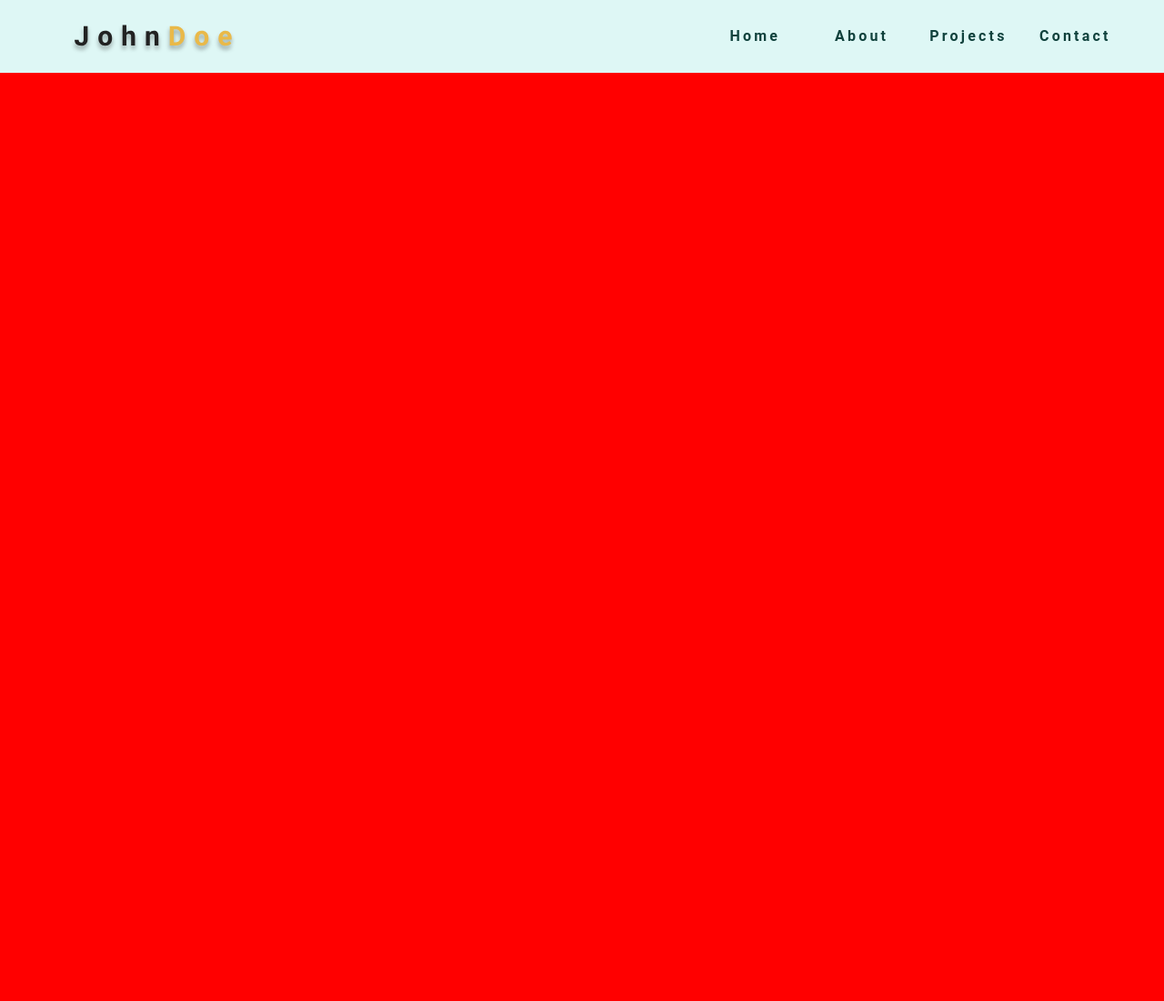
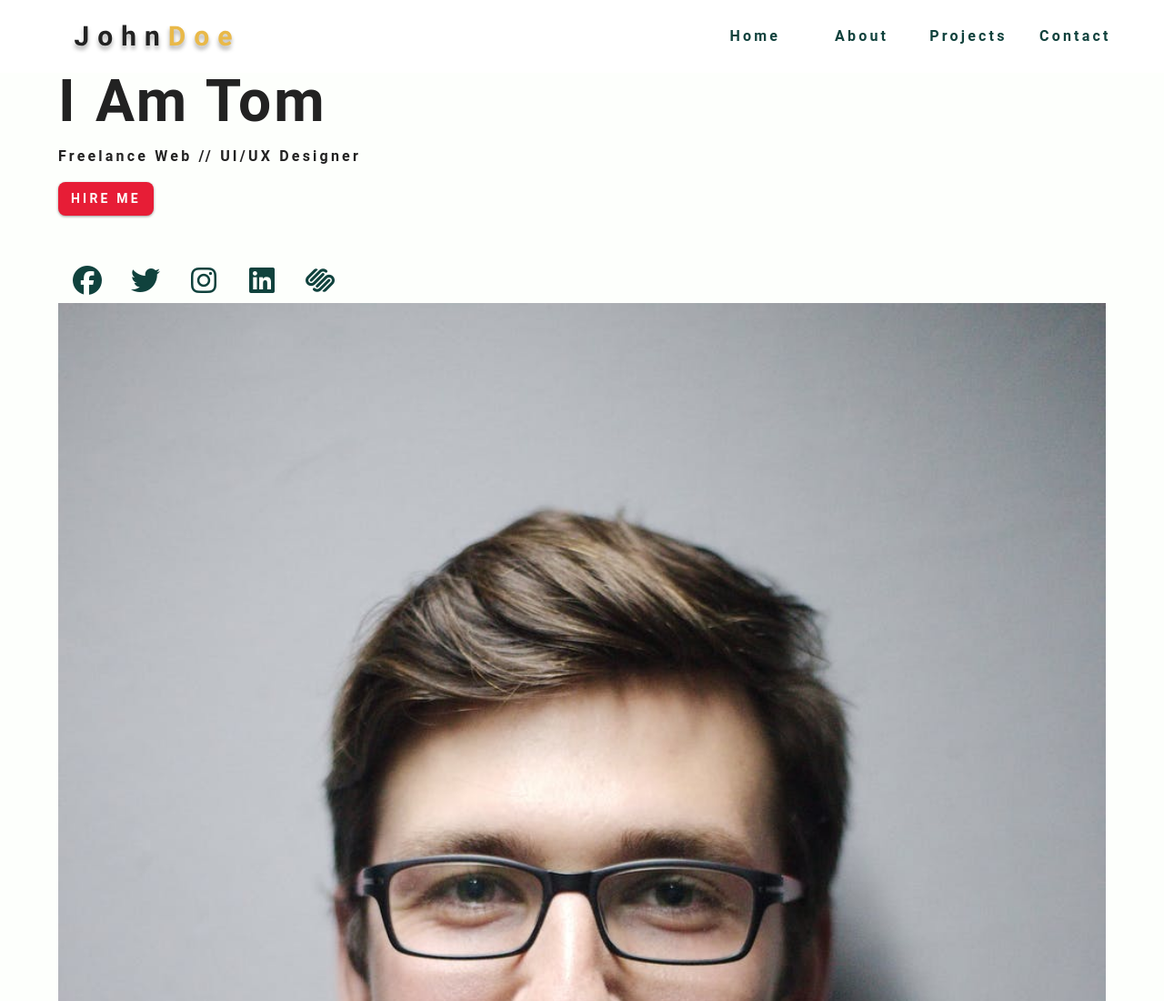
Before and after one commit to PadillaTom/P3-Portfolio-Test1, a plain HTML site: page index.html in a window 1280 px wide. Shown: the top 1100 px of the page at 91% size. Drawn offline with Linux system fonts and the light colour scheme.

Commit message:
hero CSS

```diff
--- a/index.html
+++ b/index.html
@@ -74,11 +74,53 @@
             </a>
           </li>
         </ul>
+        <!-- End Icons -->
       </div>
     </aside>
     <!-- End Sidebar -->
     <!-- Hero Section -->
-    <section class="hero"></section>
+    <header class="hero">
+      <div class="section-center hero-center">
+        <article class="hero-info">
+          <div class="underline"></div>
+          <h1>I am Tom</h1>
+          <h4>Freelance Web // UI/UX Designer</h4>
+          <a href="#" class="btn hero-btn">Hire me</a>
+          <!-- Social Icons -->
+          <ul class="social-icons hero-icons">
+            <li>
+              <a href="#" class="social-icon">
+                <i class="fab fa-facebook"></i>
+              </a>
+            </li>
+            <li>
+              <a href="#" class="social-icon">
+                <i class="fab fa-twitter"></i>
+              </a>
+            </li>
+            <li>
+              <a href="#" class="social-icon">
+                <i class="fab fa-instagram"></i>
+              </a>
+            </li>
+            <li>
+              <a href="#" class="social-icon">
+                <i class="fab fa-linkedin"></i>
+              </a>
+            </li>
+            <li>
+              <a href="#" class="social-icon">
+                <i class="fab fa-squarespace"></i>
+              </a>
+            </li>
+          </ul>
+          <!-- End Icons -->
+        </article>
+        <artic class="hero-img">
+          <img class="hero-photo" src="./Images/hero-img.jpeg" alt="" />
+        </artic>
+      </div>
+    </header>
     <!-- End Hero Section -->
     <!-- JS -->
     <script src="./js/app.js"></script>
--- a/style.css
+++ b/style.css
@@ -103,7 +103,7 @@ p {
   font-size: 0.875rem;
   border: 2px solid transparent;
   cursor: pointer;
-  box-shadow: 0 1px 3px rgba(0, 0, 0, 0.2);
+  box-shadow: 0 1px 3px rgba(0, 0, 0, 0.4);
   border-radius: var(--borderRad);
 }
 
@@ -133,7 +133,7 @@ p {
   padding: 1rem;
   display: grid; /*Esto pondra la PARENT en el center*/
   align-items: center;
-  transition: all 1.5s linear; /*porque luego sera fixed*/
+  transition: all 0.5s linear; /*porque luego sera fixed*/
 }
 .nav-center {
   /*Ponemos el Nav center, siempre en el center, bigger screen too*/
@@ -150,7 +150,7 @@ p {
 .nav-btn {
   background: transparent;
   border-color: transparent;
-  color: var(--primaryColor);
+  color: var(--colorPrimare-Shade1);
   font-size: 2rem;
   cursor: pointer;
   /* Justify-content: space-between --> en FLEX */
@@ -159,7 +159,7 @@ p {
 /* Navbar for Desktop */
 @media screen and (min-width: 768px) {
   .nav {
-    background: var(--colorPrimare-Light4);
+    background: transparent;
   }
   .nav-btn {
     display: none;
@@ -199,9 +199,9 @@ p {
   top: 0;
   left: 0;
   width: 100%;
-  background: var(--offWhite);
+  background: var(--colorPrimare-Light3);
   z-index: 2;
-  box-shadow: var(--darkGrey);
+  box-shadow: 1px 0.5px 10px #747474;
 }
 /* Podemos agregar una Hero section de 150vh para comprobar */
 /* End Fixed Navbar */
@@ -282,7 +282,7 @@ p {
 
 /* Hero Section  */
 .hero {
-  background: red;
+  background: var(--offWhite);
   min-height: 500vh;
 }
 /* End Hero Section */
```
